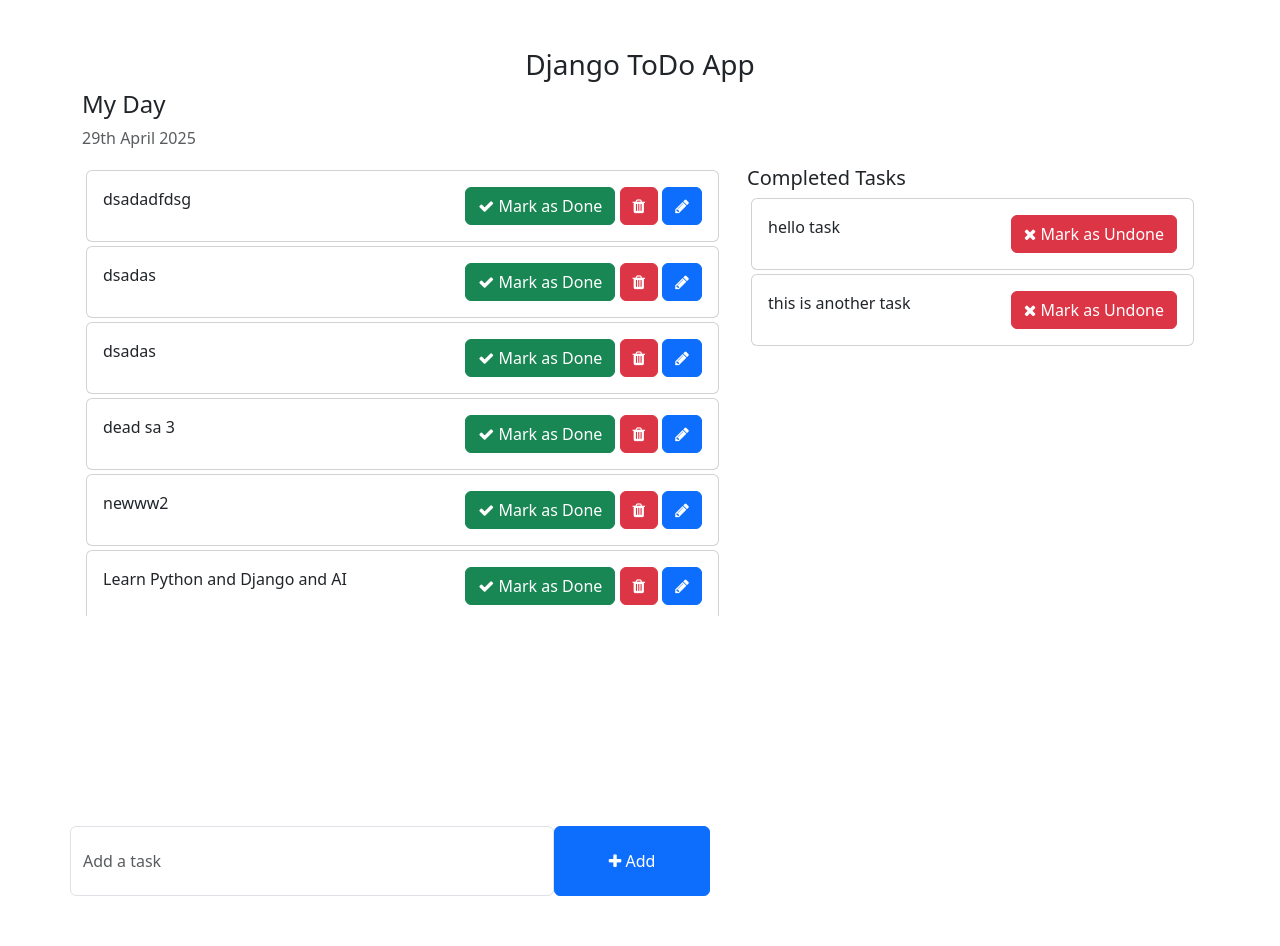
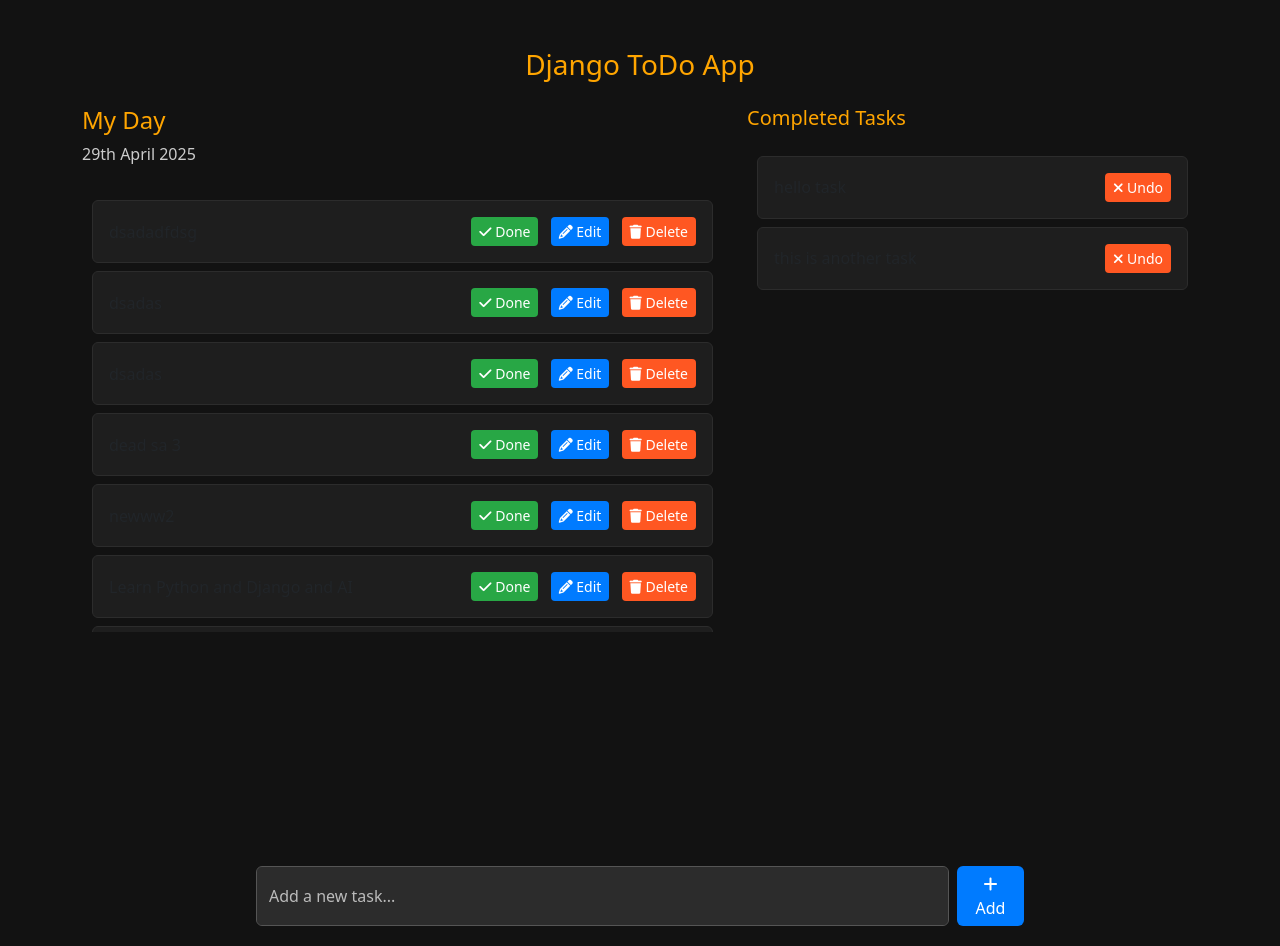
Before and after one commit to MattaKacz/ToDo_app, a Django app: page / in a window 1280 px wide. Run offline with Django 5.2, Linux system fonts and the light colour scheme; data comes from the database, SQL or seed files in the repository; both versions use the stored data as it was after the commit.

Commit message:
home page design update

```diff
--- a/templates/home.html
+++ b/templates/home.html
@@ -11,103 +11,189 @@
     <link
       href="https://cdn.jsdelivr.net/npm/bootstrap@5.3.0-alpha1/dist/css/bootstrap.min.css"
       rel="stylesheet"
-      integrity="sha384-GLhlTQ8iRABdZLl6O3oVMWSktQOp6b7In1Zl3/Jr59b6EGGoI1aFkw7cmDA6j6gD"
       crossorigin="anonymous"
     />
     <script
       src="https://cdn.jsdelivr.net/npm/bootstrap@5.3.0-alpha1/dist/js/bootstrap.bundle.min.js"
-      integrity="sha384-w76AqPfDkMBDXo30jS1Sgez6pr3x5MlQ1ZAGC+nuZB+EYdgRZgiwxhTBTkF7CXvN"
       crossorigin="anonymous"
     ></script>
-    <!-- Font Awesome Icons -->
+    <!-- Font Awesome -->
     <link
       rel="stylesheet"
-      href="https://cdnjs.cloudflare.com/ajax/libs/font-awesome/4.7.0/css/font-awesome.min.css"
+      href="https://cdnjs.cloudflare.com/ajax/libs/font-awesome/6.4.0/css/all.min.css"
     />
 
     <style>
+      body {
+        background-color: #121212;
+        color: #e0e0e0;
+      }
+
+      h3,
+      h4,
+      h5 {
+        color: #ffa500;
+      }
+
+      .date-text {
+        color: #cccccc; /* light grey, much more visible */
+        font-weight: 500;
+        font-size: 1rem;
+      }
+      .card {
+        background-color: #1e1e1e;
+        border: 1px solid #2c2c2c;
+        transition: transform 0.2s, box-shadow 0.2s;
+        margin: 8px 0;
+      }
+
+      .card:hover {
+        transform: scale(1.02);
+        box-shadow: 0 0 15px rgba(255, 165, 0, 0.5);
+        z-index: 10;
+      }
+
+      .btn-primary {
+        background-color: #007bff;
+        border: none;
+      }
+
+      .btn-primary:hover {
+        background-color: #0056b3;
+      }
+
+      .btn-success {
+        background-color: #28a745;
+        border: none;
+      }
+
+      .btn-success:hover {
+        background-color: #218838;
+      }
+
+      .btn-danger {
+        background-color: #ff5722;
+        border: none;
+      }
+
+      .btn-danger:hover {
+        background-color: #e64a19;
+      }
+
       .form-control {
-        padding: 1.375rem 0.75rem !important;
+        background-color: #2c2c2c;
+        border: 1px solid #555;
+        color: #fff;
+      }
+
+      .form-control::placeholder {
+        color: #bbb;
+      }
+
+      .task-actions a {
+        margin-left: 8px;
+      }
+
+      .scrollable {
+        height: 450px;
+        overflow-y: auto;
+        overflow-x: visible; /* <- allow X-axis expansion */
+        padding: 10px; /* <- add space inside */
+      }
+
+      .footer-form {
+        position: fixed;
+        bottom: 20px;
+        left: 50%;
+        transform: translateX(-50%);
+        width: 60%;
       }
     </style>
   </head>
 
   <body>
-    <div class="container">
-      <h3 class="pt-5 text-center">Django ToDo App</h3>
-      <div class="row">
+    <div class="container pt-5">
+      <h3 class="text-center mb-4">Django ToDo App</h3>
+
+      <div class="row mb-5">
+        <div class="col-md-7">
           <h4>My Day</h4>
-        <p class="text-muted">{% now "jS F Y" %}</p>
-        <div class="col-md-7 col-lg-7" style="height: 450px; overflow: scroll">
-          <!-- List of all the tasks for the day -->
+          <p class="date-text">{% now "jS F Y" %}</p>
+          <div class="scrollable">
             {% for task in tasks %}
-          <div class="card m-1">
-            <div class="card-body">
-              {{ task.task }}
-
-              <span style="position: relative; float: right">
+            <div class="card mb-2">
+              <div
+                class="card-body d-flex justify-content-between align-items-center"
+              >
+                <span>{{ task.task }}</span>
+                <div class="task-actions">
                   <a
                     href="{% url 'mark_as_done' task.pk %}"
-                  class="btn btn-success"
-                  ><i class="fa fa-check"></i> Mark as Done</a
+                    class="btn btn-success btn-sm"
                   >
-                <a href="{% url 'delete_task' task.id %}" class="btn btn-danger"
-                  ><i class="fa fa-trash"></i
-                ></a>
-                <a href="{% url 'edit_task' task.id %}" class="btn btn-primary"
-                  ><i class="fa fa-pencil"></i
-                ></a>
-              </span>
+                    <i class="fa fa-check"></i> Done
+                  </a>
+                  <a
+                    href="{% url 'edit_task' task.id %}"
+                    class="btn btn-primary btn-sm"
+                  >
+                    <i class="fa fa-pencil"></i> Edit
+                  </a>
+                  <a
+                    href="{% url 'delete_task' task.id %}"
+                    class="btn btn-danger btn-sm"
+                  >
+                    <i class="fa fa-trash"></i> Delete
+                  </a>
                 </div>
               </div>
-          {% endfor %}
             </div>
-        <div class="col-md-5 col-lg-5">
-          <h5>Completed Tasks</h5>
-          <!-- List of all the tasks that have completed -->
-          {% for task in completed_tasks %}
-          <div class="card m-1">
-            <div class="card-body">
-              {{ task.task }}
-              <span style="position: relative; float: right">
-                <a
-                  href="{% url 'mark_as_undone' task.pk %}"
-                  class="btn btn-danger"
-                  ><i class="fa fa-times"></i> Mark as Undone</a
-                >
-              </span>
-            </div>
-          </div>
+            {% empty %}
+            <p class="text-center text-muted">No tasks for today.</p>
             {% endfor %}
           </div>
         </div>
-      <div class="row">
+
+        <div class="col-md-5">
+          <h5>Completed Tasks</h5>
+          <div class="scrollable">
+            {% for task in completed_tasks %}
+            <div class="card mb-2">
               <div
-          class="col-md-6 col-lg-6 p-0"
-          style="position: absolute; bottom: 50px"
+                class="card-body d-flex justify-content-between align-items-center"
               >
-          <!-- To Do Form -->
-          <form action="{% url 'addTask' %}" method="POST">
+                <span>{{ task.task }}</span>
+                <div class="task-actions">
+                  <a
+                    href="{% url 'mark_as_undone' task.pk %}"
+                    class="btn btn-danger btn-sm"
+                  >
+                    <i class="fa fa-times"></i> Undo
+                  </a>
+                </div>
+              </div>
+            </div>
+            {% empty %}
+            <p class="text-center text-muted">No completed tasks yet.</p>
+            {% endfor %}
+          </div>
+        </div>
+      </div>
+
+      <div class="footer-form">
+        <form action="{% url 'addTask' %}" method="POST" class="d-flex">
           {% csrf_token %}
-            <div class="form-group">
-              <span style="display: flex">
           <input
             type="text"
             name="task"
-                  class="form-control"
-                  placeholder="Add a task"
+            class="form-control me-2"
+            placeholder="Add a new task..."
+            required
           />
-                <button
-                  type="submit"
-                  class="btn btn-primary"
-                  style="width: 200px"
-                >
+          <button type="submit" class="btn btn-primary">
             <i class="fa fa-plus"></i> Add
           </button>
-              </span>
-            </div>
         </form>
-        </div>
       </div>
     </div>
   </body>
```
Also changed, not shown: db.sqlite3. Lines whose indentation alone changed are shown as unchanged.
